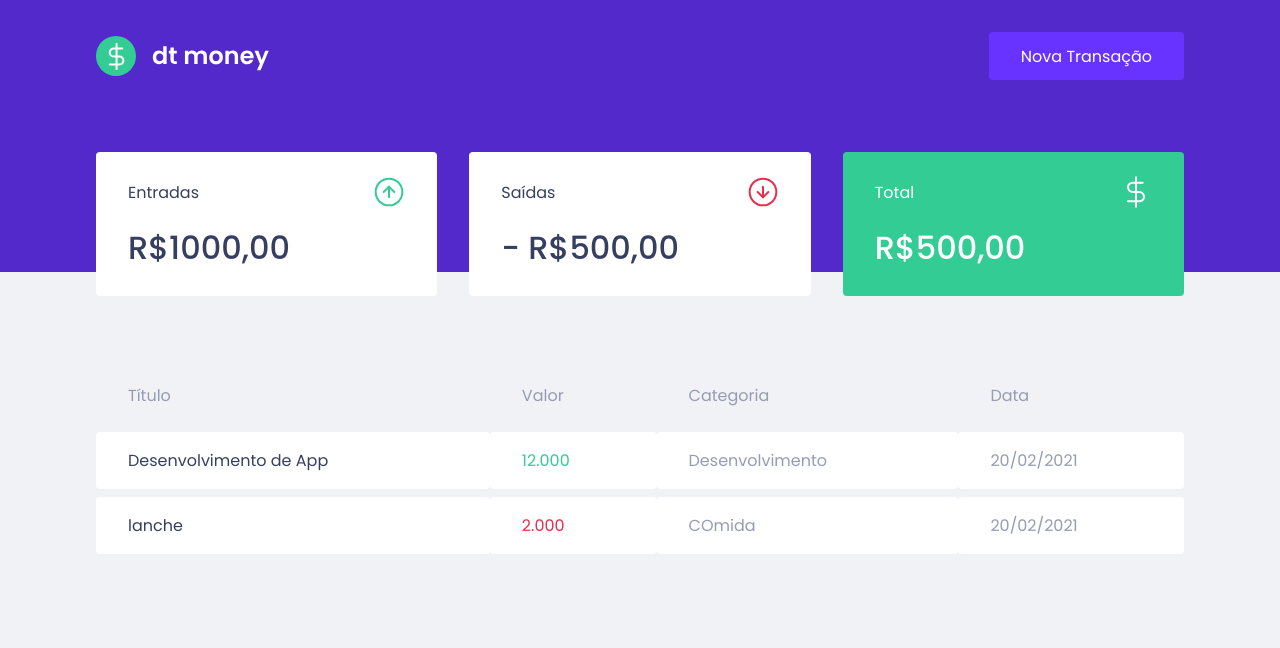
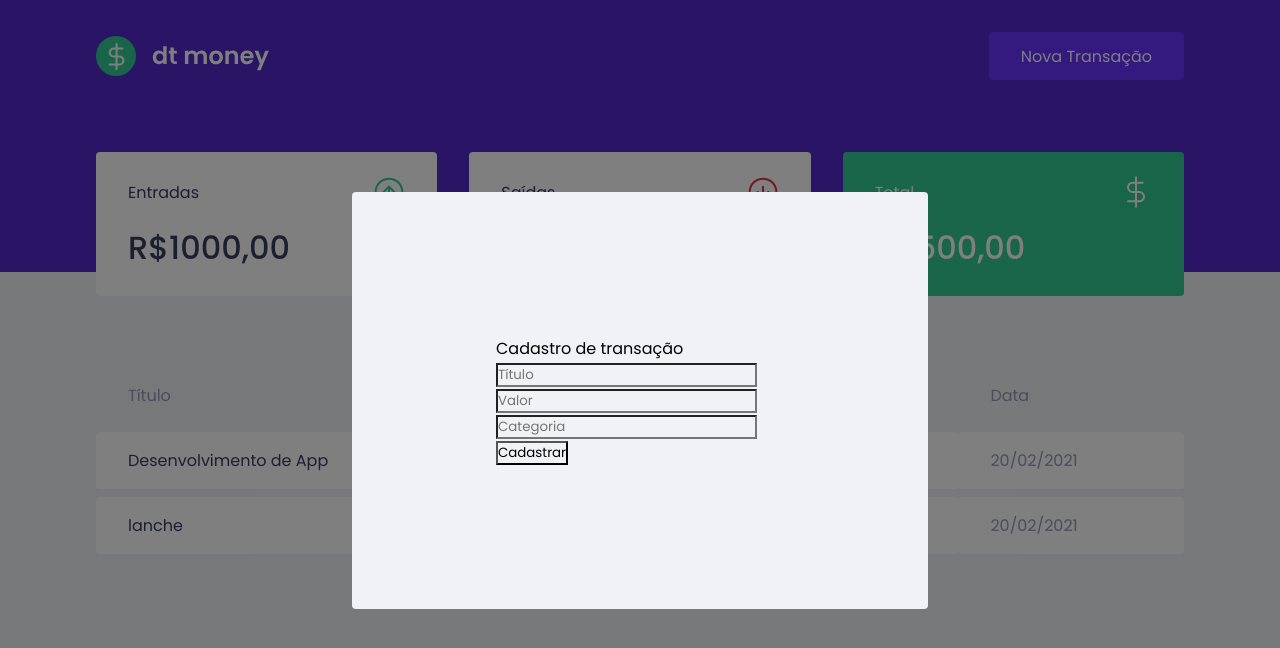
Before and after one commit to ronaldojudice/dtmoney, a React (Create React App) app: page / in a window 1280 px wide. Both pictures are taken after a click on the button "Nova Transação". Shown: the top 648 px of the page. Built offline with nearby package versions, Linux system fonts and the light colour scheme; no server answers; what miragejs would draw is missing.

Commit message:
Modal style

```diff
--- a/package.json
+++ b/package.json
@@ -7,6 +7,7 @@
     "miragejs": "^0.1.41",
     "react": "^17.0.2",
     "react-dom": "^17.0.2",
+    "react-modal": "^3.14.3",
     "react-scripts": "4.0.3",
     "styled-components": "^5.3.0",
     "typescript": "^4.1.2",
@@ -20,6 +21,7 @@
     "@types/node": "^12.0.0",
     "@types/react": "^17.0.0",
     "@types/react-dom": "^17.0.0",
+    "@types/react-modal": "^3.12.1",
     "@types/styled-components": "^5.1.12"
   },
   "scripts": {
--- a/src/App.tsx
+++ b/src/App.tsx
@@ -1,15 +1,34 @@
 import { Dashboard } from './components/Dashboard/Index';
+import Modal from 'react-modal';
 import { Header } from './components/Header/index';
 import { GlobalStyled } from "./styles/global";
+import { useState } from 'react';
+import { NewTransactionModal } from './components/NewTransactionModal/index';
 
+
+Modal.setAppElement('#root')
 
 
 export function App() {
+
+  const [isNewTransactionModalOpen, setIsNewTransactionalModalOpen] = useState(false);
+
+  function handleOpenNewTransactionModal(){ //abir
+    setIsNewTransactionalModalOpen(true);
+  }
+
+  function handleCloseNewTransactionModal(){ // fechar
+    setIsNewTransactionalModalOpen(false);
+  }
+
   return (
     <>
-      <Header/>
+      <Header onOpenNewTransactionModal={handleOpenNewTransactionModal}/>
       <Dashboard/>
-
+       <NewTransactionModal
+       isOpen={isNewTransactionModalOpen}
+       onRequestClose={handleCloseNewTransactionModal}
+       />
       <GlobalStyled/>
      </>
   );
--- a/src/components/Header/index.tsx
+++ b/src/components/Header/index.tsx
@@ -1,12 +1,16 @@
-import logodt from '../../assets/logo.svg'
-import { Container, Content } from './style'
+import logodt from '../../assets/logo.svg';
+import { Container, Content } from './style';
 
-export function Header() {
+interface Headerprops{
+    onOpenNewTransactionModal: () => void;
+}
+
+export function Header({onOpenNewTransactionModal}: Headerprops ) {
   return(
     <Container>
       <Content>
       <img src={logodt} alt="dt Money" />
-      <button type="button"> Nova Transação</button>
+      <button type="button" onClick= {onOpenNewTransactionModal}> Nova Transação</button>
       </Content>
     </Container>
   )
--- /dev/null
+++ b/src/components/NewTransactionModal/index.tsx
@@ -0,0 +1,34 @@
+import {Container} from './style';
+import  Modal  from 'react-modal';
+
+interface NewTransactionModalProps{
+  isOpen:boolean;
+  onRequestClose:() =>void;
+}
+
+export function NewTransactionModal({isOpen, onRequestClose}: NewTransactionModalProps){
+  return(
+
+    <Modal
+    isOpen= {isOpen}
+    onRequestClose ={onRequestClose}
+    overlayClassName="react-modal-overlay"
+    className = "react-modal-content"
+    >
+     <Container>
+
+        <p>Cadastro de transação</p>
+        <input placeholder="Título"/>
+        <input placeholder="Valor" />
+        <input placeholder="Categoria" />
+
+        <button type="submit">Cadastrar</button>
+
+      </Container>
+
+
+    </Modal>
+
+
+  );
+}
--- /dev/null
+++ b/src/components/NewTransactionModal/style.ts
@@ -0,0 +1,13 @@
+import styled from "styled-components";
+
+
+export const Container = styled.form`
+
+h2{
+  background: var(--color-text-title);
+
+}
+
+
+
+`;
--- a/src/services/api.ts
+++ b/src/services/api.ts
@@ -2,5 +2,4 @@
 
 export const api = axios.create({
   baseURL:'http://localhost:3000/api',
-
 })
--- a/src/styles/global.ts
+++ b/src/styles/global.ts
@@ -59,4 +59,30 @@
     cursor: not-allowed;
 }
 
+.react-modal-overlay  {
+    background: rgba(0,0,0,0.5);
+    position: fixed;
+    top:0;
+    bottom: 0;
+    right: 0;
+    left: 0;
+
+    display: flex;
+    align-items: center;
+    justify-content: center;
+
+
+
+
+}
+.react-modal-content{
+    width: 100%;
+    max-width:576px ;
+    background: var(--background);
+    padding: 9rem;
+    position: relative;
+    border-radius: 0.25rem;
+
+}
+
 `
```
Also changed, not shown: 1 other file (tests, documents, lock files or other folders).
